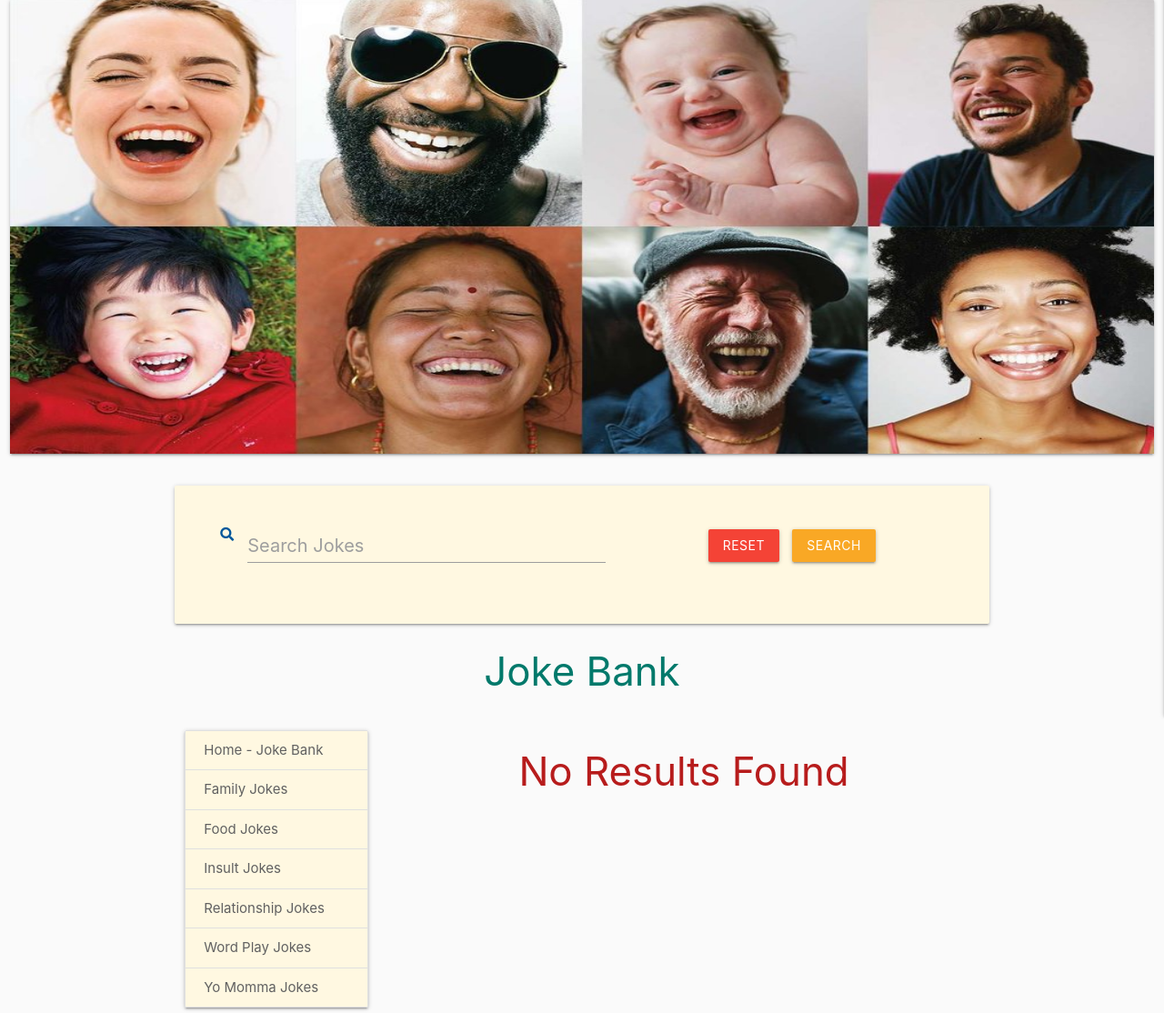
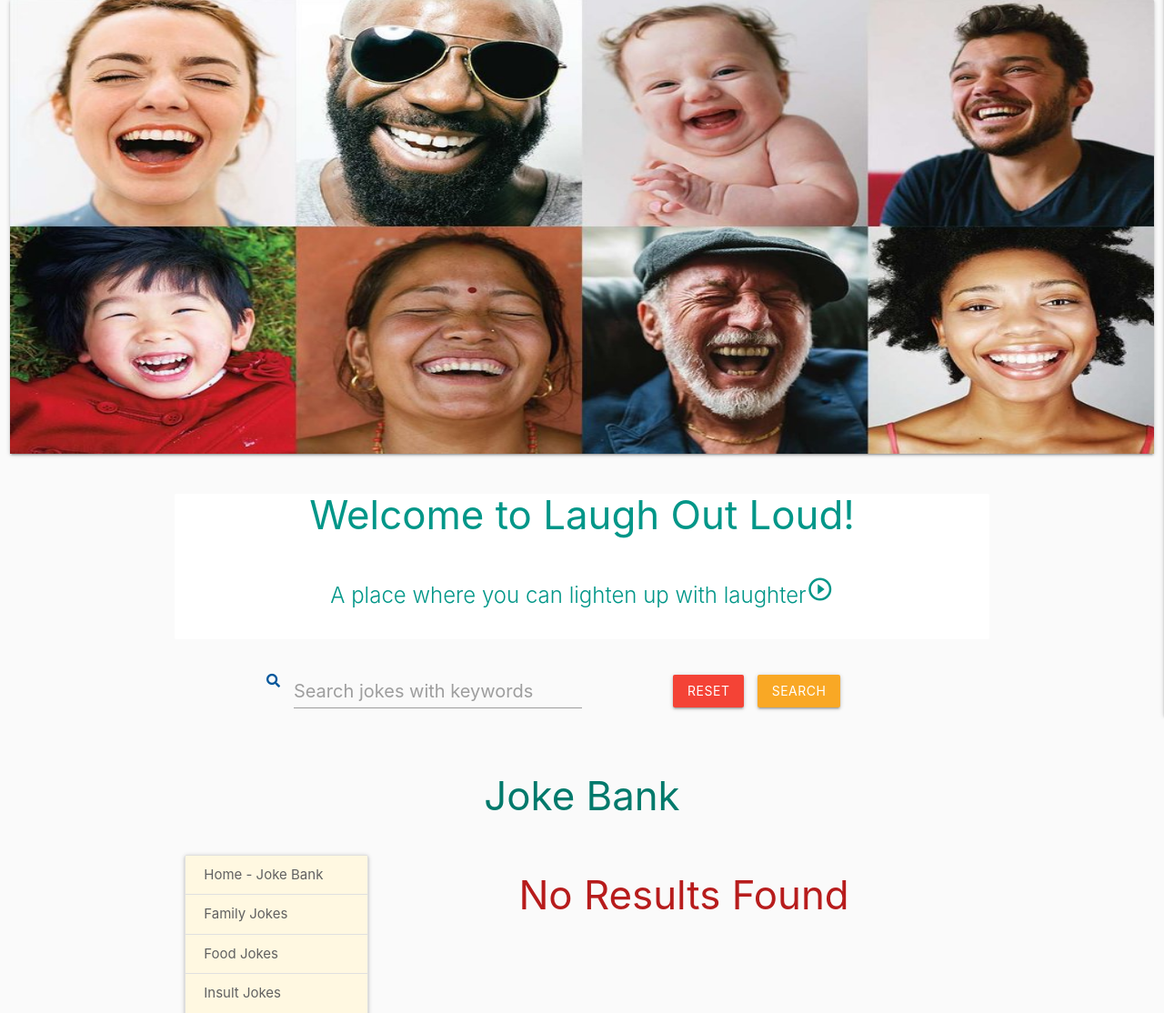
Before and after one commit to karzuin/jokes_library_MS3, a Flask app: page /search in a window 1280 px wide; the page is wider, and only the part inside the window is pictured. Shown: the part 73-1187 px from the top of that part at 91% size. Run offline with Flask 2, Linux system fonts and the light colour scheme; data that the repository does not hold is empty; some libraries are stand-ins or nearby versions.

Commit message:
Added Welcome and How to use website information on home template, css to searchbox

```diff
--- a/static/css/style.css
+++ b/static/css/style.css
@@ -16,6 +16,10 @@ nav ul a{
 
 .card-image img {
     height: 500px;
+}
+
+.card-header {
+    margin-top: 20px;
 }
 
 .btn-small {
--- a/static/js/script.js
+++ b/static/js/script.js
@@ -1,5 +1,6 @@
 $(document).ready(function(){
     $(".sidenav").sidenav({edge:"right"});
+    $(".collapsible").collapsible();
     $('select').formSelect();
     $('.modal').modal();
     $('.tooltipped').tooltip();
--- a/templates/jokes.html
+++ b/templates/jokes.html
@@ -1,16 +1,59 @@
 {% extends "base.html" %}
 {% block content %}
 
+
+    <!--Intro/About-->
+    <div class="card z-depth-0">
+        <div class="card-header activator">
+            <span><h3 class="center-align teal-text">Welcome to Laugh Out Loud!</h3></span>
+        </div>
+        <div class="card-content">
+            <span class="card-title activator center-align teal-text">
+                A place where you can lighten up with laughter<i class="small material-icons">play_circle_outline</i>
+            </span>
+        </div>
+        <div class="card-reveal">
+            <span class="card-title teal-text text-darken-3">How to use this website!<i class="material-icons teal-text right">close</i></span>
+            <p class="teal-text text-darken-2">
+                Here on the homepage is the Joke Bank where all jokes are displayed.<br>
+                You can choose to like and dislike them by clicking on the face icons.<br>
+                Search for jokes with keywords, eg. coconut.<br>
+                Read jokes from different categories listed on the side panel.<br>
+                Once you're a registered user you can submit, edit and delete your own hilarious jokes.<br>
+                You can also bookmark other people's jokes and see
+                them on your collection page too.<br>
+                Click on Register and then Log In on the navbar above.<br>
+                Hope you enjoy it!
+            </p>
+        </div>
+    </div>
+
+
+        <!--<div class="row">
+            <div class="col s12">
+                <div class="card-panel z-depth-0">
+                    <span class="teal-text center-align"><h3>Welcome to Laugh Out Loud!</h3>
+                        <h4>A place where you can lighten up with laughter.</h4><br>
+                        <h5 class="teal-text text-darken-3">Here on the homepage is the Joke Bank where all jokes are displayed,
+                            you can choose to like and dislike them, search for jokes with keywords and read jokes from different
+                            categories listed on the side panel. Click on Register and Log In on the navbar above to submit, edit
+                            and delete your own hilarious jokes. You can even bookmark other people's jokes and see them on your
+                            collection page too.</h5>
+                    </span>
+                </div>
+            </div>
+        </div>-->
+
     <!--Search-->
-        <div class="row card-panel amber lighten-5">
+        <div class="row">
             <form action="{{ url_for('search') }}" method="POST" class="col s12">
                 <div class="row valign-wrapper center-align">
-                    <div class="input-field col s12">
+                    <div class="input-field col s12 m6 l6 push-l1">
                         <i class="fas fa-search prefix light-blue-text text-darken-4" id="fa-search"></i>
                         <input type="text" name="query" id="query" minlength="3" class="validate" required>
-                        <label for="query" id="searchbox">Search Jokes</label>
+                        <label for="query" id="searchbox">Search jokes with keywords</label>
                     </div>
-                    <div class="col s12 m10">
+                    <div class="col s12 m4 pull-m1 l8">
                         <a href="{{ url_for('get_jokes') }}" class="search-btns red btn text-shadow">
                             Reset
                         </a>
```
